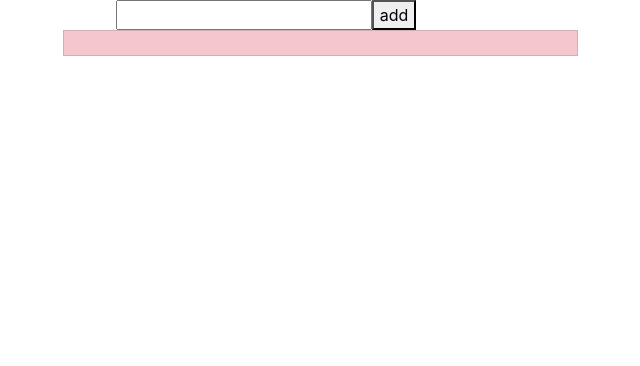
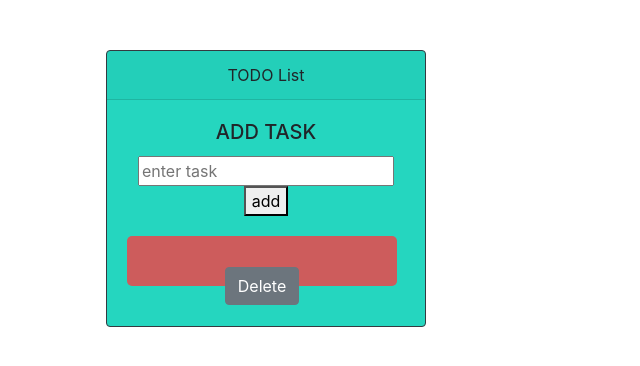
Before and after one commit to PriyaDharshini7140/Todo_list, a React (Create React App) app: page / in a window 1280 px wide. Both pictures are taken after a click on the button "add". Shown: the top 366 px of the page, without its empty margins (374-1014 px from the left). Built offline with nearby package versions, Linux system fonts and the light colour scheme.

Commit message:
first commit

```diff
--- a/package.json
+++ b/package.json
@@ -3,6 +3,7 @@
   "version": "0.1.0",
   "private": true,
   "dependencies": {
+    "@material-ui/core": "^4.11.3",
     "@testing-library/jest-dom": "^5.11.9",
     "@testing-library/react": "^11.2.3",
     "@testing-library/user-event": "^12.6.2",
--- a/public/index.html
+++ b/public/index.html
@@ -24,7 +24,7 @@
       work correctly both with client-side routing and a non-root public URL.
       Learn how to configure a non-root public URL by running `npm run build`.
     -->
-    <title>React App</title>
+    <title>TODO LIST</title>
   </head>
   <body>
     <noscript>You need to enable JavaScript to run this app.</noscript>
--- a/src/App.css
+++ b/src/App.css
@@ -1,5 +1,6 @@
 .App {
   text-align: center;
+  background-color: yellowgreen;
 }
 
 .App-logo {
@@ -12,7 +13,9 @@
     animation: App-logo-spin infinite 20s linear;
   }
 }
-
+.cardbg{
+  background-color:rgb(37, 214, 191);
+}
 .App-header {
   background-color: #282c34;
   min-height: 100vh;
--- a/src/App.js
+++ b/src/App.js
@@ -1,6 +1,6 @@
 import './App.css';
 import React, {Component} from 'react';
-
+import Card from 'react-bootstrap/Card'
 import List from './component/List';
 
 
@@ -9,8 +9,17 @@ class App extends Component {
 
     return(
       <div>
+    <center>
+   <Card border="dark" style={{ width: '20rem' ,backgroundColor:'rgb(37, 214, 191)'}}>
+    <Card.Header>TODO List</Card.Header>
+      <Card.Body>
+        <Card.Title>ADD TASK</Card.Title>
         <List></List>
-       </div>
+      </Card.Body>
+    </Card>
+
+    </center>
+    </div>
     );
   }
 }
--- a/src/component/List.js
+++ b/src/component/List.js
@@ -11,24 +11,35 @@ class List extends Component {
   }
   addHandler=(text)=>{
     console.log(text);
-  const arrCopy = [... this.state.list]
+  const arrCopy = [...this.state.list]
   console.log(arrCopy)
   arrCopy.push({id:Math.round(Math.random()*1000),todo:text})
   this.setState({list:arrCopy,})
 };
- removeHandler=(text)=>{
-    console.log(text);
-  const arrCopy = [... this.state.list]
-const filter = arrCopy.filter((e)=>e.id !== text)
+ removeHandler=(id)=>{
+    console.log(id);
+  const arrCopy = [...this.state.list]
+const filter = arrCopy.filter((e)=>e.id !== id)
   this.setState({list:filter})
 };
+updateHandler=(key,text)=>{
+  console.log(key,text);
+  const arrCopy = [...this.state.list]
+   arrCopy.forEach((e)=>{
+      if(e.id === key){
+       e.todo=text
+      }
+   })
+   console.log(arrCopy);
+   this.setState({list:arrCopy})
 
+}
    render(){
     return(
       <div>
         <center>
         <Todo addItem={this.addHandler}></Todo>
-        <View add={this.state.list} remove={this.removeHandler}></View>
+        <View add={this.state.list} remove={this.removeHandler} update={this.updateHandler}></View>
 
          </center>
       </div>
--- a/src/component/Todo.js
+++ b/src/component/Todo.js
@@ -1,6 +1,4 @@
 import React, {Component} from 'react';
-
-
 class Todo extends Component {
   constructor(props) {
     super(props);
@@ -12,16 +10,16 @@ class Todo extends Component {
 render(){
     const {userInput} = this.state
     return(
-      <div>
-        <center>
-        <input type="text" value={userInput} onChange={e=> this.setState({userInput:e.target.value})}/>
+
+     <div>
+   <input placeholder="enter task" type="text" value={userInput} onChange={e=> this.setState({userInput:e.target.value})} />
          <button onClick={()=> {
              this.props.addItem(userInput);
              this.setState({userInput:""})
              }}>add</button>
 
-      </center>
-      </div>
+     </div>
+
     );
   }
 }
--- /dev/null
+++ b/src/component/View.css
@@ -0,0 +1,26 @@
+.view{
+    color: rgb(189, 69, 69);
+    width: 270px;
+    margin: 20px auto;
+    margin-right: 10px;
+    height: 50px;
+    background-color: indianred;
+    border-radius: 5px;
+}
+.view p{
+    padding: 5px;
+    position: relative;
+    transition: ease-in-out;
+}.view p input{
+    background-color: transparent;
+    border: 0;
+    color:rgb(247, 240, 240);
+    font: size 18px;;
+}
+.view p input:focus{
+    outline:none;
+}
+.view p span{
+    position: absolute;
+    right: 10px;
+}
--- a/src/component/View.js
+++ b/src/component/View.js
@@ -1,20 +1,16 @@
 import React, {Component} from 'react';
-import ListGroup from 'react-bootstrap/ListGroup';
-import Row from 'react-bootstrap/Row';
-import Col from 'react-bootstrap/Col';
+import './View.css';
+import Button from 'react-bootstrap/Button';
+
 
 class View extends Component {
   render(){
-
-      const items = this.props.add.map((e)=>{return (<div key={e.id}>
-         <Row>
-	<Col md={{ span: 5, offset: 4 }}>
-         <ListGroup.Item variant="danger" action
-			onClick = { () => {this.props.remove(e.id)} }>
-			 {e.todo}
-			</ListGroup.Item>
-            </Col>
-         </Row>
+     const item = this.props.add;
+      const items = item.map((e)=>{return (<div className="view" key={e.id}>
+        <p>
+       <input type="text" id={e.id} value={e.todo} onChange={(a)=>{this.props.update(e.id,a.target.value)}}/>
+       <Button variant="secondary" onClick={()=>{this.props.remove(e.id)}}>Delete</Button>
+           </p>
    </div>)
       })
     return(
--- a/src/index.css
+++ b/src/index.css
@@ -1,10 +1,12 @@
 body {
-  margin: 0;
-  font-family: -apple-system, BlinkMacSystemFont, 'Segoe UI', 'Roboto', 'Oxygen',
-    'Ubuntu', 'Cantarell', 'Fira Sans', 'Droid Sans', 'Helvetica Neue',
-    sans-serif;
-  -webkit-font-smoothing: antialiased;
-  -moz-osx-font-smoothing: grayscale;
+  padding: 50px;
+  background-color: grey;
+  font-family: sans-serif;
+}
+#container {
+  display: flex;
+  justify-content: center;
+  background-color: grey;
 }
 
 code {
```
Also changed, not shown: 2 other files (tests, documents, lock files or other folders).
